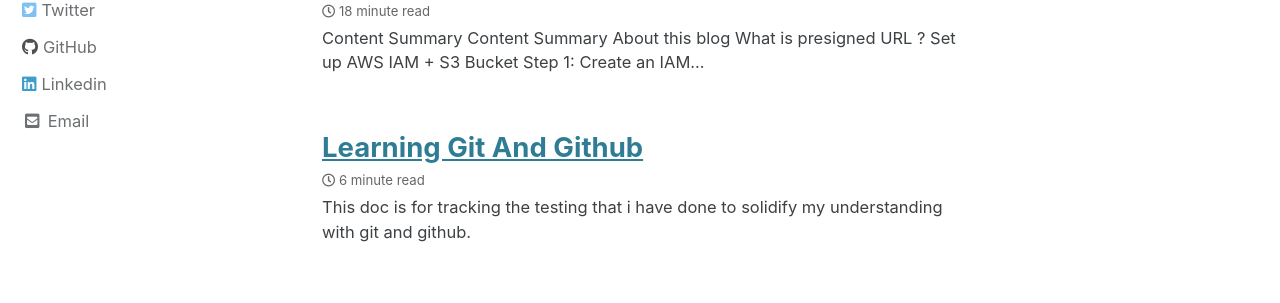
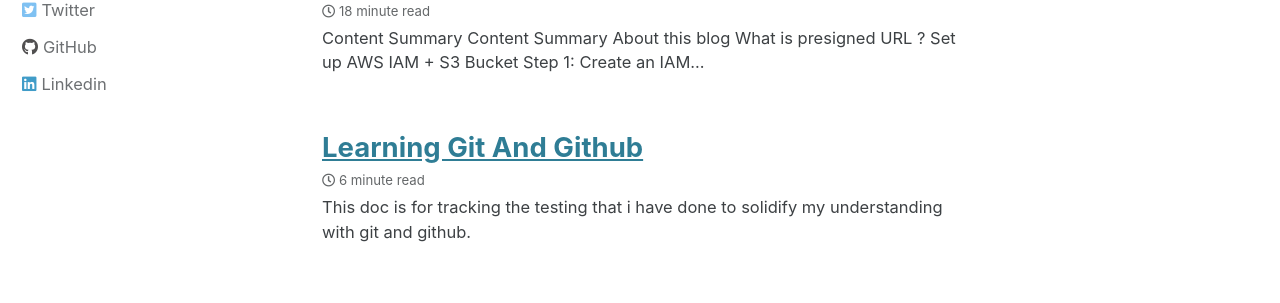
Before and after one commit to jackytsheng/git-learning-, a Jekyll site: the page built from index.html, in a window 1280 px wide. Shown: the part 419-722 px from the top of the page. Built offline with Jekyll 4.4.1, drawn with Linux system fonts in a browser that asks for light colours; cached includes are drawn as plain includes; the list of posts is cut into pages by our own code.

Commit message:
update info

```diff
--- a/_config.yml
+++ b/_config.yml
@@ -95,9 +95,9 @@ analytics:
 author:
   name             : "Jiajin Zheng"
   avatar           : "/assets/images/square-profile.png"
-  bio              : "Love Cat,Code & Coffee.\n Passion in Programming, Physics, Piano"
+  bio              : "Love Cat,Code & Coffee. Passion in Programming, Physics, Piano"
   location         : "Melbourne,Victoria"
-  email            : "jackytsheng@gmail.com"
+  email            : # "jackytsheng@gmail.com"
   links:
     # - label: "Email"
     #   icon: "fas fa-envelope-square"
@@ -115,7 +115,7 @@ author:
       icon: "fab fa-github"
       url: "https://github.com/jackytsheng"
     - label: "Linkedin"
-      icon: "fab fa-linkedin "
+      icon: "fab fa-linkedin"
       url: "https://www.linkedin.com/in/jacky-jiajin-zheng-76a64b164/"
     # - label: "Instagram"
     #   icon: "fab fa-instagram"
@@ -140,7 +140,7 @@ footer:
       icon: "fab fa-github"
       url: "https://github.com/jackytsheng"
     - label: "Linkedin"
-      icon: "fab fa-linkedin fa-fw"
+      icon: "fab fa-linkedin"
       url: "https://www.linkedin.com/in/jacky-jiajin-zheng-76a64b164/"
 
 
```
